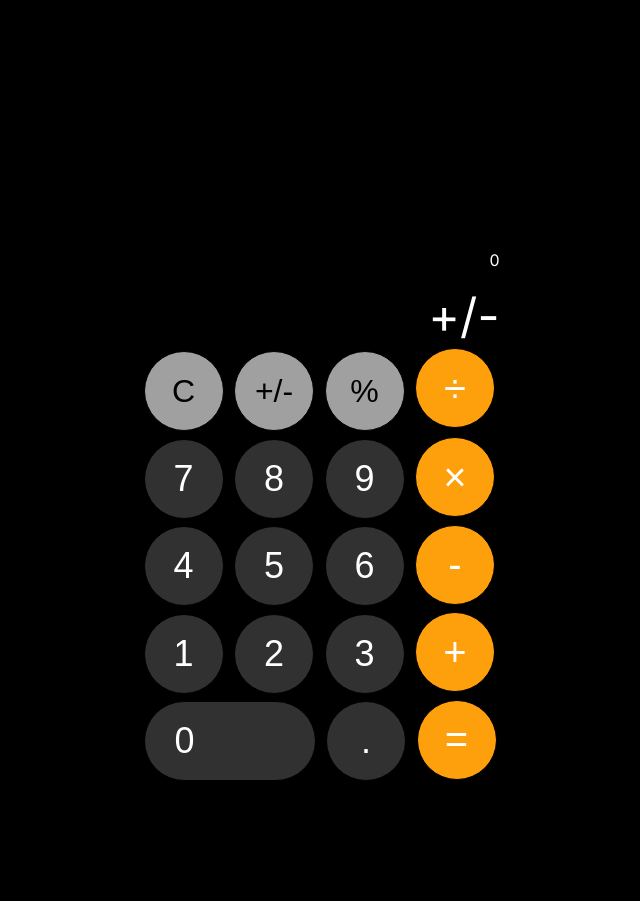
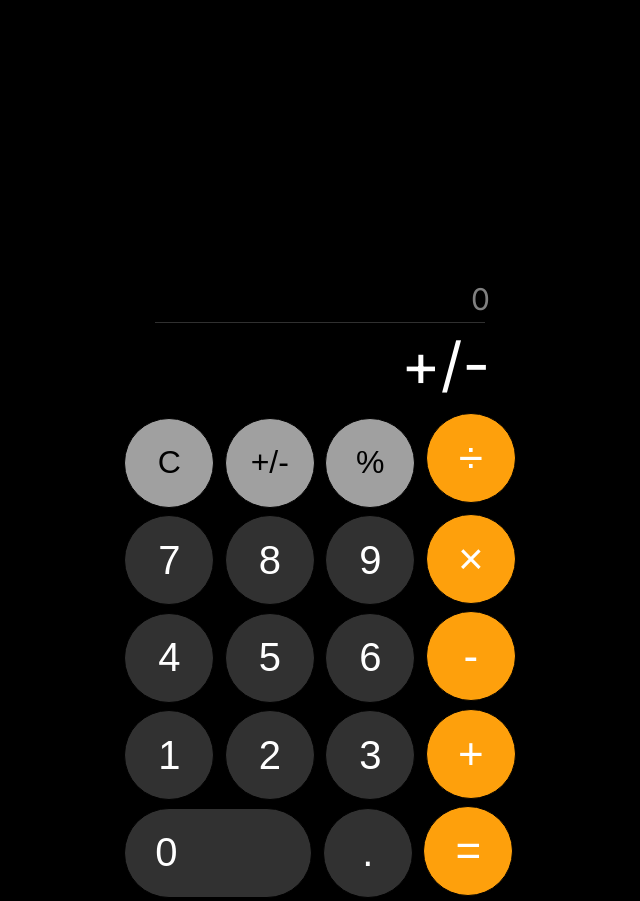
Before and after one commit to Dujulacis/odin-calculator, a plain HTML site: page index.html in a window 1280 px wide. Both pictures are taken after a click on the button "+/-". Shown: the whole page, without its empty margins (320-960 px from the left). Before the commit the page ends 800 px from the top, so only its background shows below. Drawn offline with Linux system fonts and the light colour scheme.

Commit message:
Add basic history, styling improvements
Shows what the user entered previously, but only for one action.

```diff
--- a/index.html
+++ b/index.html
@@ -14,6 +14,7 @@
     <div class="content">
         <div class="display">
             <p id="historyAction"></p>
+            <hr id="solid">
             <p id="mainAction">0</p>
         </div>
         <div class="keypad">
--- a/script.js
+++ b/script.js
@@ -82,21 +82,15 @@ function processDigits(digit){
         console.log(numa)
         mainAction.textContent = (numa)
     }
-    else if (numa == ""){
-        numa = 0
-        numb = digit
-        console.log(numb)
-        mainAction.textContent = (numb)
-    }
     else if (numb == ""){
         numb = digit
         console.log(numb)
-        mainAction.textContent = (numb)
+        mainAction.textContent += (numb)
     }
     else{
         numb += digit
         console.log(numb)
-        mainAction.textContent = (numb)
+        mainAction.textContent = document.getElementById(operator).textContent + numb
     }
 
 }
@@ -108,6 +102,7 @@ function processOperators(digit){
         if(numb == "" && temp != ""){ // Uses the previous second number (temp) to allow repeating previous operation
             numb = temp
         }
+        historyAction.textContent = `${numa} ${document.getElementById(operator).textContent} ${numb}`
         operate(numa, numb, operator)
     }
     else if (digit == "pro"){
@@ -117,26 +112,24 @@ function processOperators(digit){
         numa = ""
         numb = ""
         operator = ""
+        temp = ""
         result = ""
         historyAction.textContent = ""
-        temp = ""
-        mainAction.textContent = (0)
+        mainAction.textContent = "0"
+        document.getElementById("solid").style.border = "none";
     }
     else{
         operator = digit
         console.log(operator)
 
-        if (!historyAction.textContent.trim()){ // Check if there is content in the history
-            historyAction.textContent = (mainAction.textContent)
-        }
-        else{
-            historyAction.textContent += "" + (mainAction.textContent)
-        }
-        mainAction.textContent = (document.getElementById(operator).textContent)
+        document.getElementById("solid").style.borderTop = "1px solid #303030";
+        historyAction.textContent = (mainAction.textContent)
+        mainAction.textContent = ""
+        mainAction.textContent += (document.getElementById(operator).textContent)
     }
 }
 
-
+// Handle operations themselves
 function operate(na,nb,op){
     na = parseFloat(na)
     nb = parseFloat(nb)
@@ -167,15 +160,16 @@ function operate(na,nb,op){
 
     }
 
-    if (result != 0){
-        numa = result.toString()
-    }
+    numa = result.toString()
     temp = numb
     numb = ""
     mainAction.textContent = (numa)
 
     if (numa == "ERROR"){
         numa = ""
+        operator = ""
+    } else {
+        operator = ""
     }
 
 }
--- a/style.css
+++ b/style.css
@@ -5,32 +5,56 @@ body{
     flex-direction: column;
     background-color: black;
     color: white;
-    min-height: 98vh;
     justify-content: flex-end;
-}
-
-p#mainAction{
-    font-size: 48px;
-    margin: 0;
 }
 
 .content{
     display: flex;
     flex-direction: column;
+    align-items: center;
+    min-height: 100vh;
     margin: 0 auto;
+    width: 400px;
 }
 
 .display{
+    display: flex;
+    flex-direction: column;
+    justify-content: flex-end;
     text-align: right;
+    min-height: 50vh;
+    width: 340px;
+}
+
+.keypad{
+    max-height: 50vh;
+    padding-top: 10px;
+}
+
+p#mainAction{
+    font-size: 60px;
+    margin: 0;
+}
+
+p#historyAction{
+    font-size: 30px;
+    color: #808080;
+    margin: 0;
+}
+
+hr#solid {
+  border-top: 1px solid #303030;
+  border: none;
+  margin: 5px;
 }
 
 
 button {
-    height: 80px;
-    width: 80px;
+    height: 90px;
+    width: 90px;
     background: #313131;
     color: white;
-    font-size: 36px;
+    font-size: 40px;
     text-align: center;
     border-radius: 50%;
     border: 1px solid #000;
@@ -39,7 +63,7 @@ button {
 
 button.operators{
     background: #fea00c;
-    font-size: 40px;
+    font-size: 44px;
 }
 
 button.operators.x{
@@ -51,6 +75,6 @@ button.operators.x{
 button.operands.x{
     text-align: left;
     border-radius: 50px;
-    width: 172px;
+    width: 188px;
     padding-left: 30px;
 }
```
